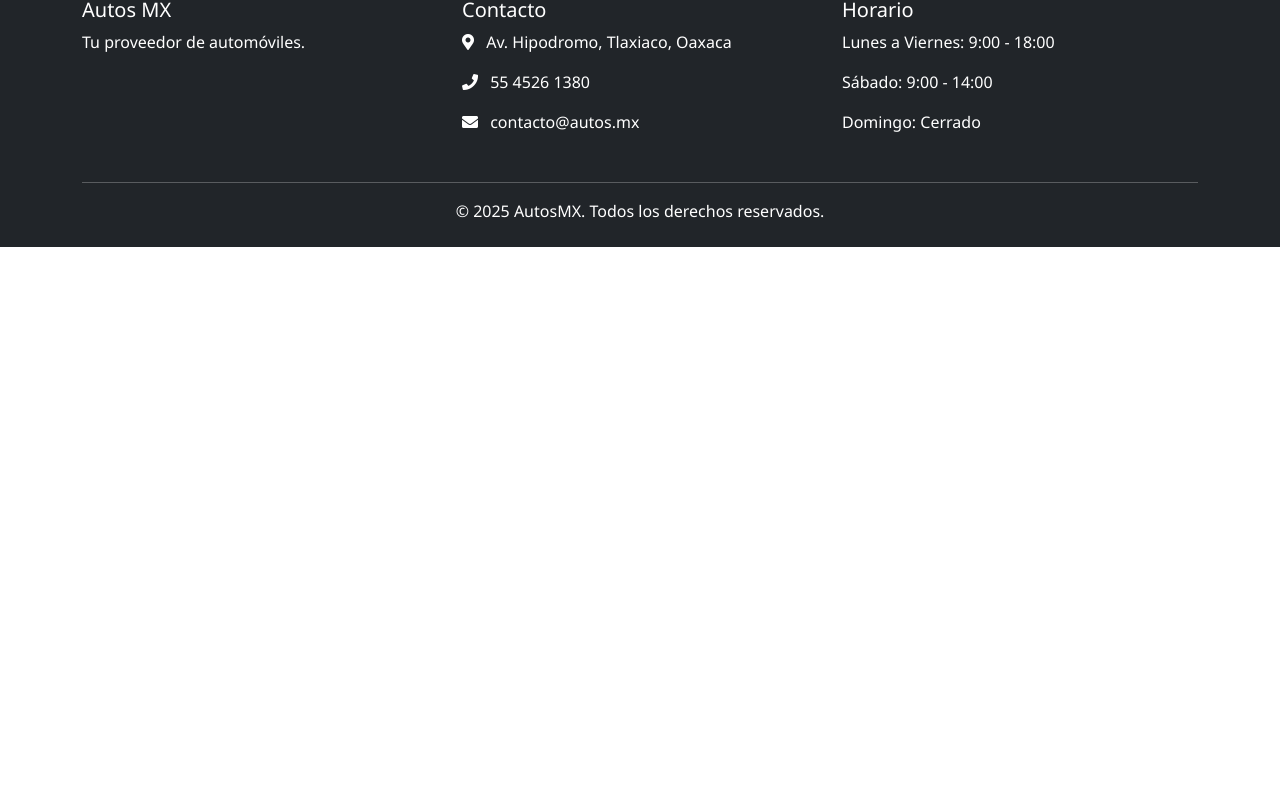
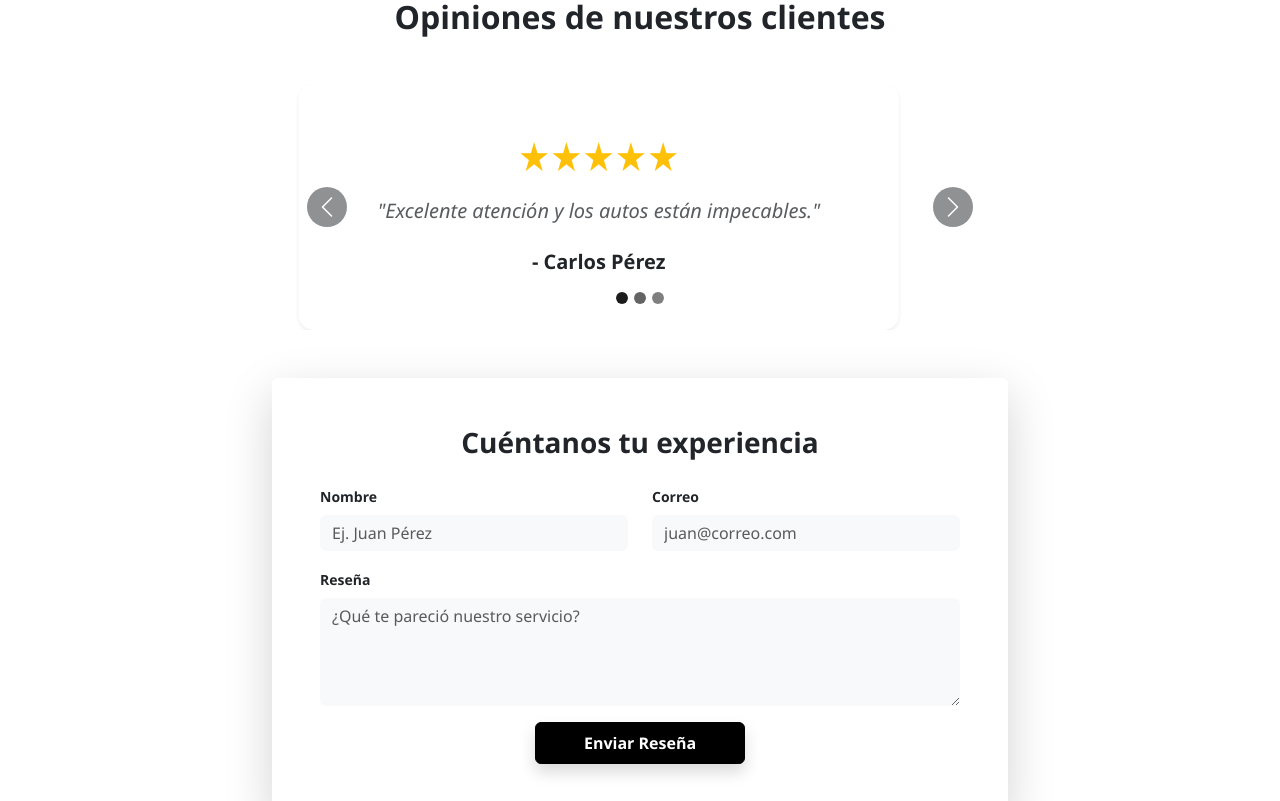
Before and after one commit to YaelStO/Proyecto_DesarrolloAgil, a Vue app: page / in a window 1280 px wide. Shown: the part 1459-2260 px from the top of the page. Before the commit the page ends 1706 px from the top, so only its background shows below. Built offline with nearby package versions, Linux system fonts and the light colour scheme.

Commit message:
Home.vue actualizado

```diff
--- a/src/Pages/Home.vue
+++ b/src/Pages/Home.vue
@@ -1,34 +1,77 @@
 <script setup>
-import { computed } from 'vue'
+import { ref, computed } from 'vue'
 import vehicles from '../assets/autos.json'
 import VehicleCard from '../components/AutoCard.vue'
 
 const featuredVehicles = computed(() => vehicles.slice(0, 3))
+
+const reviews = ref([
+  { id: 1, name: "Carlos Pérez", comment: "Excelente atención y los autos están impecables.", stars: 5 },
+  { id: 2, name: "María García", comment: "Compré un SUV y el proceso de envío fue rapidísimo.", stars: 4 },
+  { id: 3, name: "Juan Rivas", comment: "Gran variedad de repuestos originales. Muy recomendados.", stars: 5 }
+])
+
+const newReview = ref({
+  name: '',
+  email: '',
+  comment: ''
+})
+
+const submitReview = () => {
+  alert(`¡Gracias ${newReview.value.name} por tu reseña!`)
+  newReview.value = { name: '', email: '', comment: '' }
+}
 </script>
 
 <template>
+
   <div id="mainCarousel" class="carousel slide shadow-sm" data-bs-ride="carousel">
     <div class="carousel-inner">
+
       <div class="carousel-item active">
-        <img src="https://cloudfront-us-east-1.images.arcpublishing.com/infobae/YUSNWRNWFFH4DIQS2ASXXIUYFM.jpg" class="d-block w-100 banner-img" alt="Auto deportivo">
+        <img
+          src="https://cloudfront-us-east-1.images.arcpublishing.com/infobae/YUSNWRNWFFH4DIQS2ASXXIUYFM.jpg"
+          class="d-block w-100 banner-img"
+          alt="Auto deportivo futurista"
+        >
         <div class="carousel-caption d-none d-md-block bg-dark bg-opacity-50 rounded">
           <h3 class="display-5 fw-bold">Deportivos de ensueño</h3>
           <p>Diseño, velocidad y tecnología de punta</p>
         </div>
       </div>
+
       <div class="carousel-item">
-        <img src="https://www.univision.com/_next/image?url=https%3A%2F%2Fst1.uvnimg.com%2F00%2Fb0%2F9231dea640d18455a1000d245d5a%2F15fordf150-04.jpg&w=1280&q=75" class="d-block w-100 banner-img" alt="Pickup">
+        <img
+          src="https://www.univision.com/_next/image?url=https%3A%2F%2Fst1.uvnimg.com%2F00%2Fb0%2F9231dea640d18455a1000d245d5a%2F15fordf150-04.jpg&w=1280&q=75"
+          class="d-block w-100 banner-img"
+          alt="Ford F-150 pickup"
+        >
         <div class="carousel-caption d-none d-md-block bg-dark bg-opacity-50 rounded">
           <h3 class="display-5 fw-bold">Pickups robustas</h3>
           <p>Diseñadas para el trabajo y la aventura</p>
         </div>
       </div>
+
+      <div class="carousel-item">
+        <img
+          src="https://www.mediatiko.com/wp-content/uploads/2024/09/autos-de-lujo-en-cuba.jpg"
+          class="d-block w-100 banner-img"
+          alt="Autos de lujo"
+        >
+        <div class="carousel-caption d-none d-md-block bg-dark bg-opacity-50 rounded">
+          <h3 class="display-5 fw-bold">Autos de lujo</h3>
+          <p>Elegancia, confort y exclusividad</p>
+        </div>
+      </div>
     </div>
+
     <button class="carousel-control-prev" type="button" data-bs-target="#mainCarousel" data-bs-slide="prev">
-      <span class="carousel-control-prev-icon"></span>
+      <span class="carousel-control-prev-icon" aria-hidden="true"></span>
+      <span class="visually-hidden">Anterior</span>
     </button>
     <button class="carousel-control-next" type="button" data-bs-target="#mainCarousel" data-bs-slide="next">
-      <span class="carousel-control-next-icon"></span>
+      <span class="carousel-control-next-icon" aria-hidden="true"></span>
+      <span class="visually-hidden">Siguiente</span>
     </button>
   </div>
 
@@ -58,6 +101,83 @@ const featuredVehicles = computed(() => vehicles.slice(0, 3))
       </router-link>
     </div>
   </div>
+
+  <div class="container my-5 py-4">
+    <h2 class="text-center mb-5 fw-bold">Opiniones de nuestros clientes</h2>
+
+    <div class="row justify-content-center">
+      <div class="col-lg-8">
+        <div id="reviewsCarousel" class="carousel slide" data-bs-ride="carousel" data-bs-interval="5000">
+
+          <div class="carousel-indicators">
+            <button v-for="(review, index) in reviews" :key="'indicator-' + review.id"
+              type="button" data-bs-target="#reviewsCarousel" :data-bs-slide-to="index"
+              :class="{ active: index === 0 }" :aria-current="index === 0 ? 'true' : 'false'"
+              :aria-label="'Slide ' + (index + 1)">
+            </button>
+          </div>
+
+          <div class="carousel-inner">
+            <div v-for="(review, index) in reviews" :key="'slide-' + review.id"
+              class="carousel-item" :class="{ active: index === 0 }">
+              <div class="card border-0 shadow-sm review-card mx-auto" style="max-width: 600px;">
+                <div class="card-body text-center p-5">
+                  <div class="mb-3 text-warning display-6">
+                    <span v-for="star in review.stars" :key="star">★</span>
+                  </div>
+                  <p class="fst-italic fs-5 text-muted">"{{ review.comment }}"</p>
+                  <h5 class="fw-bold mt-4">- {{ review.name }}</h5>
+                </div>
+              </div>
+            </div>
+          </div>
+
+          <button class="carousel-control-prev" type="button" data-bs-target="#reviewsCarousel" data-bs-slide="prev">
+            <span class="carousel-control-prev-icon bg-dark rounded-circle p-2" aria-hidden="true"></span>
+            <span class="visually-hidden">Anterior</span>
+          </button>
+          <button class="carousel-control-next" type="button" data-bs-target="#reviewsCarousel" data-bs-slide="next">
+            <span class="carousel-control-next-icon bg-dark rounded-circle p-2" aria-hidden="true"></span>
+            <span class="visually-hidden">Siguiente</span>
+          </button>
+        </div>
+      </div>
+    </div>
+
+    <div class="row justify-content-center mt-5">
+      <div class="col-lg-8">
+        <div class="card border-0 shadow-lg">
+          <div class="card-body p-4 p-md-5">
+            <h3 class="text-center mb-4 fw-bold">Cuéntanos tu experiencia</h3>
+            <form @submit.prevent="submitReview">
+              <div class="row">
+                <div class="col-md-6 mb-3">
+                  <label class="form-label small fw-bold">Nombre</label>
+                  <input v-model="newReview.name" type="text" class="form-control bg-light border-0"
+                    placeholder="Ej. Juan Pérez" required>
+                </div>
+                <div class="col-md-6 mb-3">
+                  <label class="form-label small fw-bold">Correo</label>
+                  <input v-model="newReview.email" type="email" class="form-control bg-light border-0"
+                    placeholder="juan@correo.com" required>
+                </div>
+              </div>
+              <div class="mb-3">
+                <label class="form-label small fw-bold">Reseña</label>
+                <textarea v-model="newReview.comment" class="form-control bg-light border-0"
+                  rows="4" placeholder="¿Qué te pareció nuestro servicio?" required></textarea>
+              </div>
+              <div class="text-center">
+                <button class="btn btn-negro px-5 py-2 fw-bold shadow">
+                  Enviar Reseña
+                </button>
+              </div>
+            </form>
+          </div>
+        </div>
+      </div>
+    </div>
+  </div>
 </template>
 
 <style scoped>
@@ -65,6 +185,28 @@ const featuredVehicles = computed(() => vehicles.slice(0, 3))
   height: 500px;
   object-fit: cover;
 }
+
+.review-card {
+  border-top: 4px solid #000000;
+  border-radius: 15px;
+}
+
+.carousel-control-prev-icon,
+.carousel-control-next-icon {
+  background-color: #000;
+  background-size: 60%;
+  border-radius: 50%;
+  width: 40px;
+  height: 40px;
+}
+
+.carousel-indicators [data-bs-target] {
+  background-color: #000;
+  width: 12px;
+  height: 12px;
+  border-radius: 50%;
+}
+
 @media (max-width: 768px) {
   .banner-img {
     height: 300px;
```
